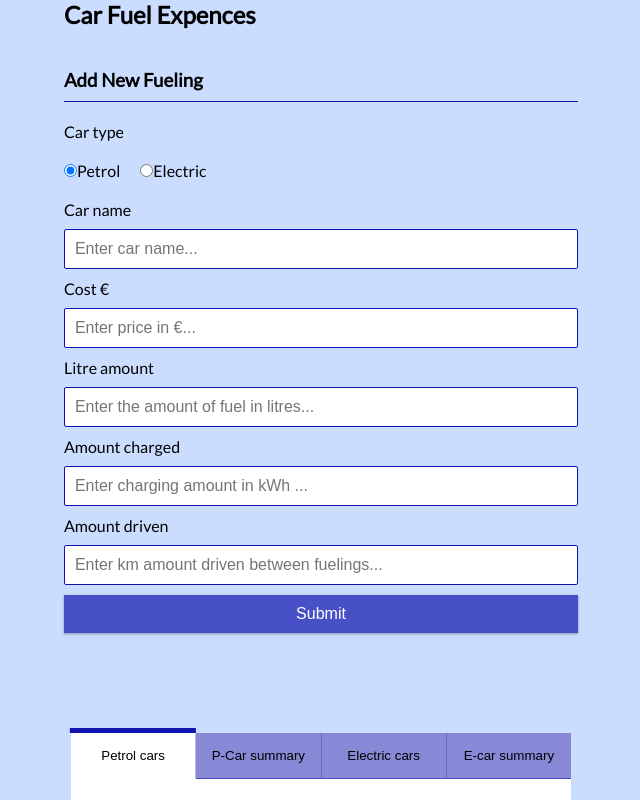
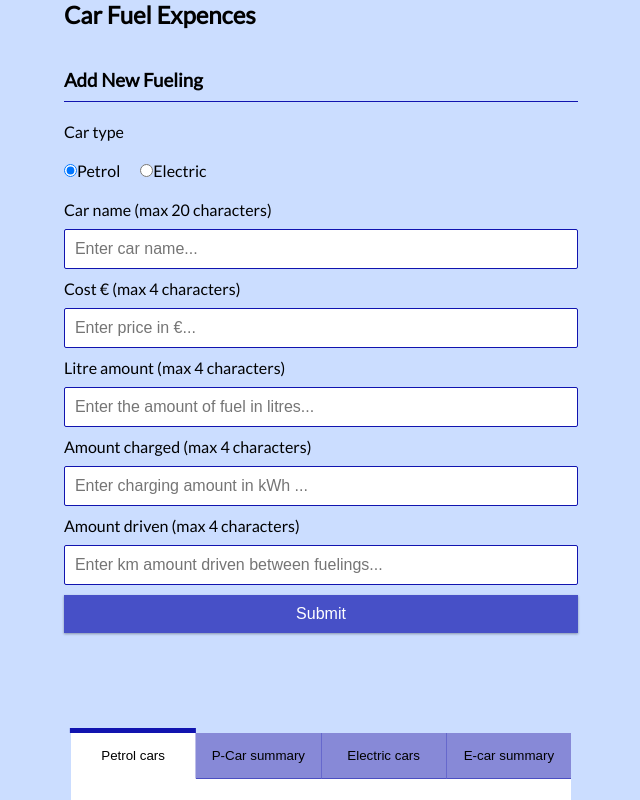
Before and after one commit to mixmading/frontend-teamwork, a React (Create React App) app: page / in a window 1280 px wide. Shown: the top 800 px of the page, without its empty margins (319-959 px from the left). Built offline with nearby package versions, Linux system fonts and the light colour scheme.

Commit message:
Lisätty max input character amount

```diff
--- a/src/components/NewFueling.js
+++ b/src/components/NewFueling.js
@@ -1,12 +1,12 @@
-import React, {useState, useContext} from 'react'
+import React, { useState, useContext } from 'react';
 import { GlobalContext } from '../context/GlobalState';
 
 export const NewFueling = () => {
-    const [text, setText] =useState('');
-    const [Euro, setEuro] =useState('');
-    const [Litre, setLitre] =useState('');
-    const [kWh, setkWh] =useState('');
-    const [km, setkm]  =useState('');
+  const [text, setText] = useState('');
+  const [Euro, setEuro] = useState('');
+  const [Litre, setLitre] = useState('');
+  const [kWh, setkWh] = useState('');
+  const [km, setkm] = useState('');
 
   const { addTransaction } = useContext(GlobalContext);
 
@@ -15,11 +15,11 @@ export const NewFueling = () => {
 
     const newTransaction = {
       id: Math.floor(Math.random() * 100000000),
-        text,
-        Euro: +Euro,
-        Litre: +Litre,
-        kWh: +kWh,
-        km: +km
+      text: text.substring(0, 20),
+      Euro: +Euro.substring(0, 4),
+      Litre: +Litre.substring(0, 4),
+      kWh: +kWh.substring(0, 4),
+      km: +km.substring(0, 4)
     }
 
     addTransaction(newTransaction);
@@ -30,6 +30,7 @@ export const NewFueling = () => {
     setkWh('');
     setkm('');
   }
+
   return (
     <>
       <h3>Add New Fueling</h3>
@@ -38,39 +39,39 @@ export const NewFueling = () => {
         <div className="form-control">
           <label htmlFor="text">Car type</label><br />
           <input type="radio" id="petrol" name="car_type" value="Petrol" checked />
-        <label htmlFor="petrol" style={{marginRight: '20px'}}>Petrol</label>
+          <label htmlFor="petrol" style={{ marginRight: '20px' }}>Petrol</label>
           <input type="radio" id="electric" name="car_type" value="Electric" />
           <label htmlFor="electric">Electric</label>
         </div>
 
         <div className="form-control">
-        <label htmlFor="text">Car name</label>
-        <input type="text" value={text} onChange={(e) => setText(e.target.value)}
-        placeholder="Enter car name..." />
+          <label htmlFor="text">Car name (max 20 characters)</label>
+          <input type="text" value={text} onChange={(e) => setText(e.target.value.substring(0, 20))}
+            placeholder="Enter car name..." maxLength={20} />
         </div>
 
         <div className="form-control">
-        <label htmlFor="amount-euro">Cost €</label>
-        <input type="number" value={Euro} onChange={(e) => setEuro(e.target.value)}
-        placeholder="Enter price in €..." />
+          <label htmlFor="amount-euro">Cost € (max 4 characters)</label>
+          <input type="number" value={Euro} onChange={(e) => setEuro(e.target.value.substring(0, 4))}
+            placeholder="Enter price in €..." maxLength={4} />
         </div>
 
         <div className="form-control">
-        <label htmlFor="amount-litre">Litre amount</label>
-        <input type="number" value={Litre} onChange={(e) => setLitre(e.target.value)}
-        placeholder="Enter the amount of fuel in litres..." />
+          <label htmlFor="amount-litre">Litre amount (max 4 characters)</label>
+          <input type="number" value={Litre} onChange={(e) => setLitre(e.target.value.substring(0, 4))}
+            placeholder="Enter the amount of fuel in litres..." maxLength={4} />
         </div>
 
         <div className="form-control">
-        <label htmlFor="amount-kWh">Amount charged</label>
-        <input type="number" value={kWh} onChange={(e) => setkWh(e.target.value)}
-        placeholder="Enter charging amount in kWh ..." />
+          <label htmlFor="amount-kWh">Amount charged (max 4 characters)</label>
+          <input type="number" value={kWh} onChange={(e) => setkWh(e.target.value.substring(0, 4))}
+            placeholder="Enter charging amount in kWh ..." maxLength={4} />
         </div>
 
         <div className="form-control">
-        <label htmlFor="amount-km">Amount driven</label>
-        <input type="number" value={km} onChange={(e) => setkm(e.target.value)}
-        placeholder="Enter km amount driven between fuelings..." />
+          <label htmlFor="amount-km">Amount driven (max 4 characters)</label>
+          <input type="number" value={km} onChange={(e) => setkm(e.target.value.substring(0, 4))}
+            placeholder="Enter km amount driven between fuelings..." maxLength={4} />
         </div>
         <button className="btn">Submit</button>
     </form>
```
Lines whose indentation alone changed are shown as unchanged.
